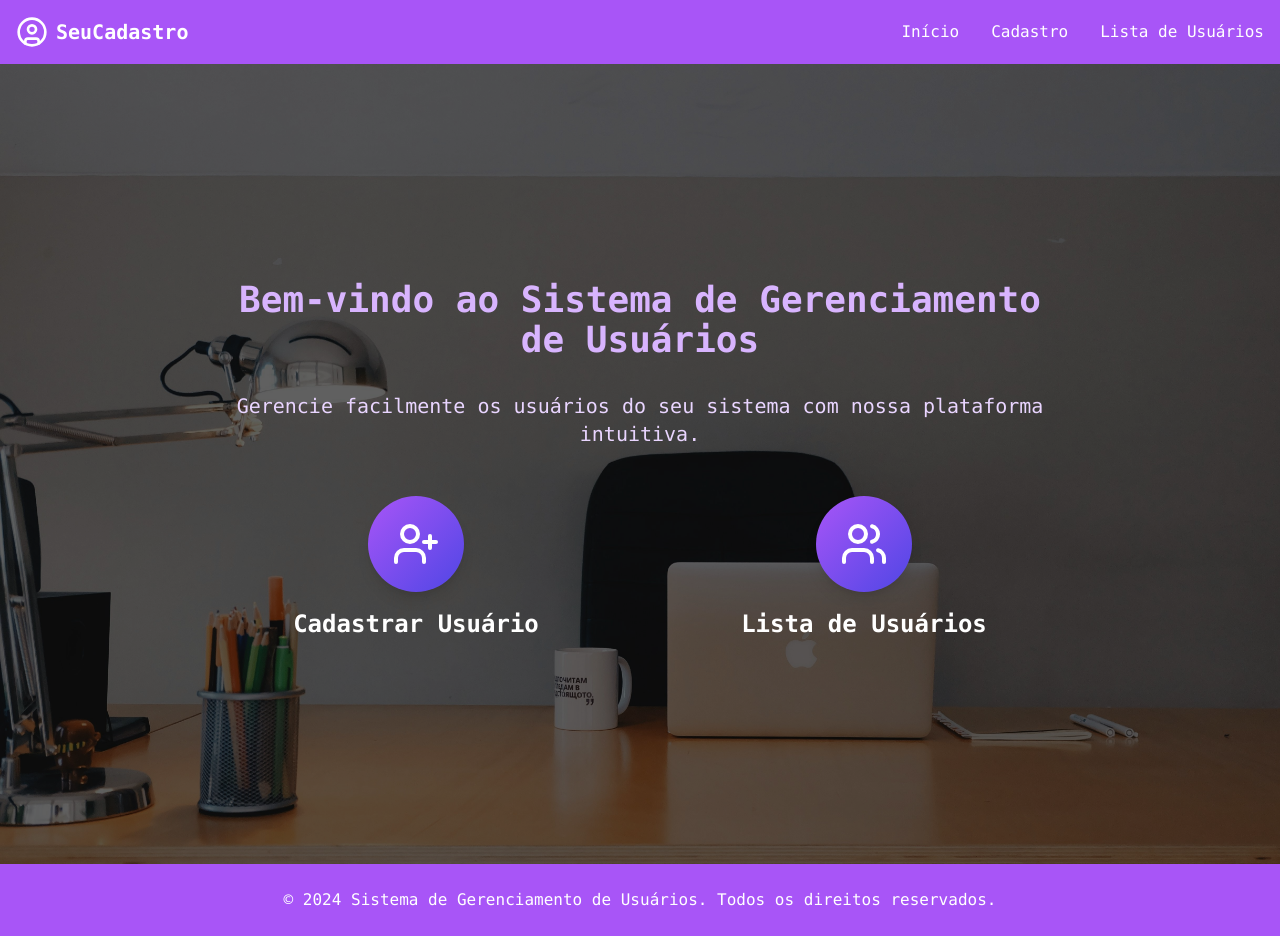
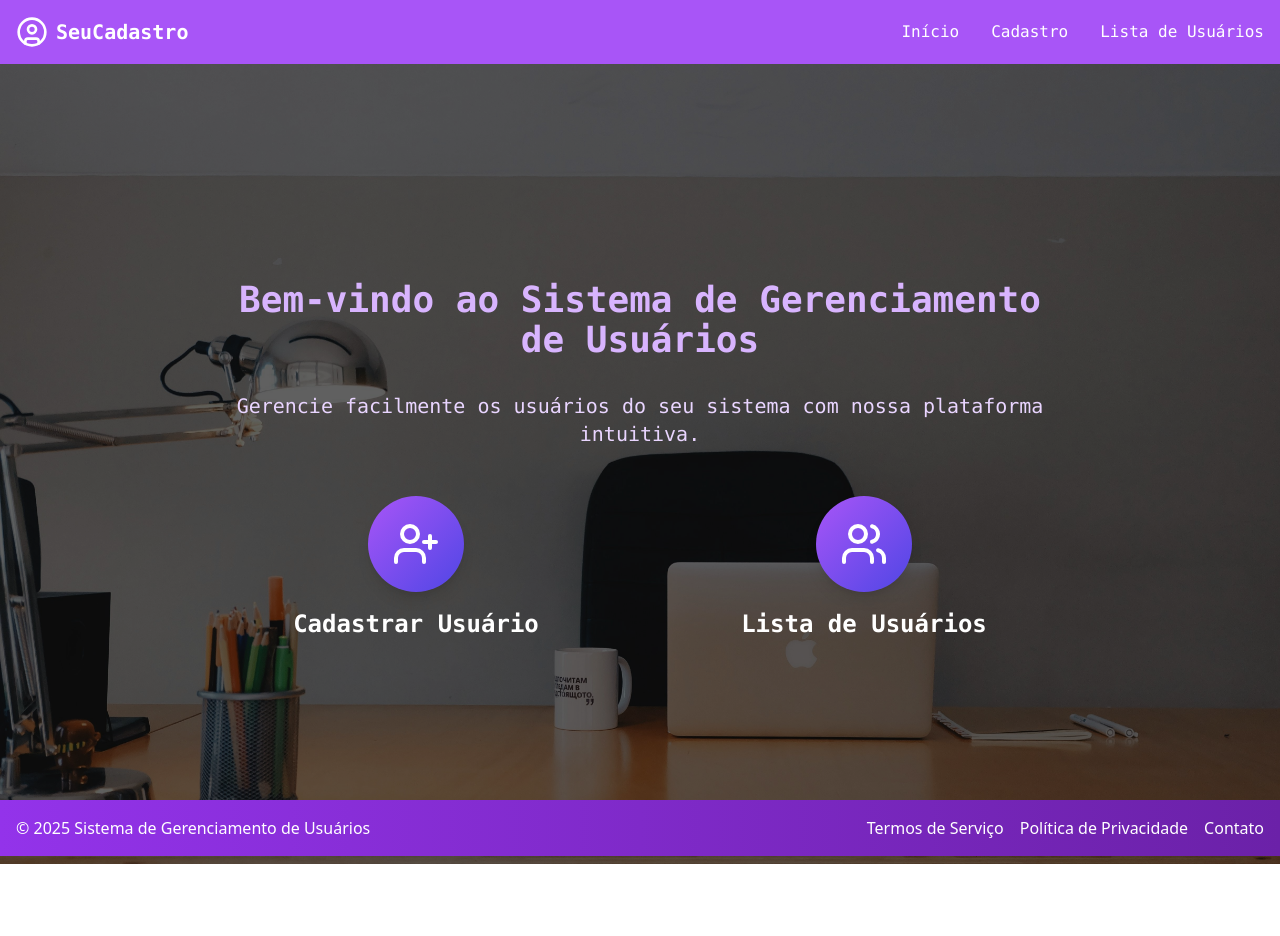
Before and after one commit to VtrMoura/Trabalho-de-Web, a React (Vite) app: page / in a window 1280 px wide. After the commit the page ends 864 px from the top, so only its background shows below. Built offline with nearby package versions, Linux system fonts and the light colour scheme.

Commit message:
alteração 21:16

```diff
--- a/src/components/Footer.tsx
+++ b/src/components/Footer.tsx
@@ -2,10 +2,29 @@ import React from 'react';
 
 const Footer = () => {
   return (
-    <footer className="bg-purple-500 text-white py-6 font-mono">
-      <div className="container mx-auto px-4 text-center">
-        <p>&copy; 2024 Sistema de Gerenciamento de Usuários. Todos os direitos reservados.</p>
+    <footer className="fixed bottom-0 left-0 right-0 bg-gradient-to-r from-purple-600 to-purple-800 text-white py-4 font-sans transition-all duration-300 transform translate-y-full hover:translate-y-0 group">
+      <div className="container mx-auto px-4">
+        <div className="flex flex-col md:flex-row items-center justify-between">
+          <div className="mb-3 md:mb-0 text-center md:text-left">
+            <p className="text-sm md:text-base">
+              &copy; {new Date().getFullYear()} Sistema de Gerenciamento de Usuários
+            </p>
+          </div>
+
+          <div className="flex space-x-4 justify-center">
+            <a href="#" className="text-white hover:text-purple-200 transition-colors">
+              <span className="text-sm md:text-base">Termos de Serviço</span>
+            </a>
+            <a href="#" className="text-white hover:text-purple-200 transition-colors">
+              <span className="text-sm md:text-base">Política de Privacidade</span>
+            </a>
+            <a href="#" className="text-white hover:text-purple-200 transition-colors">
+              <span className="text-sm md:text-base">Contato</span>
+            </a>
+          </div>
+        </div>
       </div>
+      <div className="absolute bottom-full left-0 right-0 h-4 group-hover:h-0 transition-all duration-300"></div>
     </footer>
   );
 };
--- a/src/pages/UserRegister.tsx
+++ b/src/pages/UserRegister.tsx
@@ -107,7 +107,7 @@ const UserRegister = () => {
 
         <button
           type="submit"
-          className="w-full flex justify-center py-2 px-4 border border-transparent rounded-md shadow-sm text-sm font-medium text-white bg-neutral-950 hover:bg-zinc-300 hover:text-black"        >
+          className="w-full flex justify-center py-2 px-4 border border-transparent rounded-md shadow-sm text-sm font-medium text-white bg-purple-500 hover:bg-indigo-600 hover:text-white"        >
           Cadastrar
         </button>
       </form>
```
